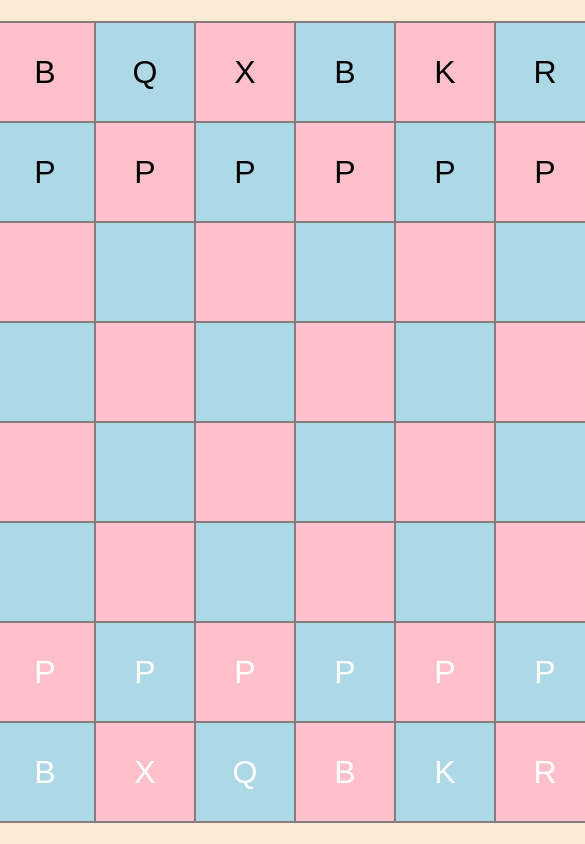
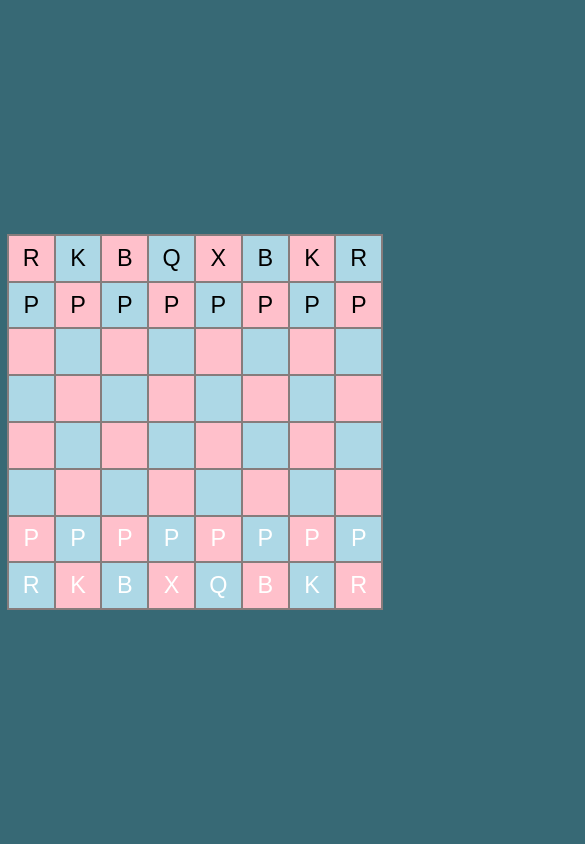
Before and after one commit to christopherdonohue/chess, a plain HTML site: page index.html in a window 390 px wide. Shown: the whole page, 585 px wide, since content can reach past the window. Drawn offline with Linux system fonts and the light colour scheme.

Commit message:
added responsive css and containers for pieces that have been killed

```diff
--- a/app.js
+++ b/app.js
@@ -460,7 +460,10 @@ const movePiece = (squares, currentPiece) => {
 
 const newGame = function () {
   const boxArr = [];
+  const mainContainer = document.createElement('section');
   const board = document.createElement('div');
+  const enemiesKilledContainerTop = document.createElement('div');
+  const enemiesKilledContainerBottom = document.createElement('div');
 
   // prettier-ignore
   const blackPieces = ['R','K','B','Q','X','B','K','R','P','P','P','P','P','P','P','P'];
@@ -472,12 +475,14 @@ const newGame = function () {
     const box = document.createElement('div');
     const pieceContainer = document.createElement('div');
     const dropZone = document.createElement('div');
+
     dropZone.classList.add('dropZone');
     pieceContainer.draggable = true;
     pieceContainer.classList.add('draggable');
 
     pieceContainer.addEventListener('dragstart', (e) => {
       currentPiece.ref = findPiece(e.target.innerText);
+      currentPiece.ref.pieceColor = e.target.style.color;
       currentPiece.html = e.target;
       pieceHtml = e.target;
       //// console.log(currentPiece);
@@ -514,7 +519,20 @@ const newGame = function () {
       if (e.target.parentNode.parentNode.classList.contains('can-be-killed')) {
         e.target.parentNode.appendChild(currentPiece.html);
         e.target.parentNode.parentNode.classList.remove('can-be-killed');
-        e.target.parentNode.removeChild(e.target.parentNode.childNodes[0]);
+        e.target.classList.remove('draggable');
+        e.target.classList.add('dead-piece');
+        if (getComputedStyle(e.target).color === 'rgb(0, 0, 0)') {
+          console.log('hello;');
+          console.log(e.target);
+
+          enemiesKilledContainerBottom.appendChild(
+            e.target.parentNode.removeChild(e.target.parentNode.childNodes[0])
+          );
+        } else {
+          enemiesKilledContainerTop.appendChild(
+            e.target.parentNode.removeChild(e.target.parentNode.childNodes[0])
+          );
+        }
       }
     });
 
@@ -567,17 +585,16 @@ const newGame = function () {
   }
 
   boxArr.forEach((box) => {
-    box.addEventListener('click', () => {
-      for (const piece in pieces) {
-        if (pieces[piece].letter === box.innerText) {
-          // // console.log(pieces[piece]);
-        }
-      }
-    });
     board.appendChild(box);
   });
+  mainContainer.classList.add('main-container');
   board.classList.add('board');
-  document.body.appendChild(board);
+  enemiesKilledContainerTop.classList.add('enemies-killed-container');
+  enemiesKilledContainerBottom.classList.add('enemies-killed-container');
+  document.body.appendChild(mainContainer);
+  mainContainer.appendChild(enemiesKilledContainerTop);
+  mainContainer.appendChild(board);
+  mainContainer.appendChild(enemiesKilledContainerBottom);
 };
 
 newGame();
--- a/style.css
+++ b/style.css
@@ -5,17 +5,19 @@
 }
 
 body {
-  background-color: antiquewhite;
+  background-color: rgb(55, 105, 117);
+  font-size: 6vmin;
+  font-family: Arial, Helvetica, sans-serif;
 }
 
 .box {
-  width: 100px;
-  height: 100px;
+  width: 12vmin;
+  height: 12vmin;
+  max-width: 100px;
+  max-height: 100px;
   display: grid;
   justify-content: center;
   align-items: center;
-  font-size: 2rem;
-  font-family: Arial, Helvetica, sans-serif;
   border: 1px solid rgb(134, 124, 124);
 }
 
@@ -31,25 +33,27 @@ body {
   display: grid;
   grid-template-columns: repeat(8, 1fr);
   outline: 1px solid rgb(134, 124, 124);
-  width: 800px;
-  height: 800px;
 }
 
 .draggable {
-  width: 55px;
-  height: 55px;
+  width: 100%;
+  height: 100%;
   display: grid;
   justify-content: center;
   align-items: center;
+  /* outline: 1px solid red; */
 }
 
 .dropZone {
-  width: 75px;
-  height: 75px;
-  display: grid;
+  width: 9.8vmin;
+  height: 9.8vmin;
+  max-width: 75px;
+  max-height: 75px;
+  display: flex;
   justify-content: center;
   align-items: center;
   cursor: grab;
+  /* outline: 1px solid; */
 }
 
 .white {
@@ -67,3 +71,40 @@ body {
 .enemy {
   background-color: rgba(246, 12, 12, 0.765) !important;
 }
+
+.enemies-killed-container {
+  /* border: 2px dashed rgba(58, 58, 58, 0.232); */
+  width: 100%;
+  display: flex;
+  flex-wrap: wrap;
+  column-gap: 1.225rem;
+  row-gap: 0.25rem;
+}
+
+.main-container {
+  display: flex;
+  justify-content: center;
+  align-items: center;
+  flex-direction: column;
+  gap: 0.75rem;
+  /* outline: 1px solid black; */
+  height: 75%;
+  padding: 1rem;
+}
+
+.dead-piece {
+  /* outline: 1px solid; */
+  display: flex;
+  /* width: 4vmin; */
+  justify-content: center;
+  padding: 0;
+  align-items: center;
+  /* height: 100%; */
+  margin: 0;
+}
+
+@media (min-width: 600px) {
+  body {
+    font-size: 2.8rem;
+  }
+}
```
